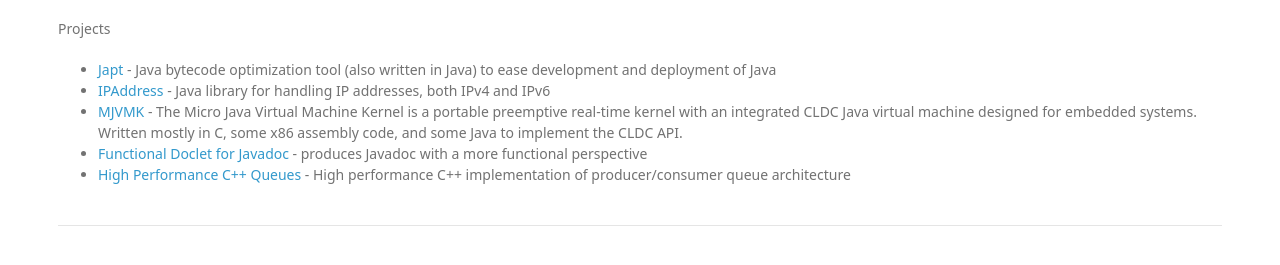
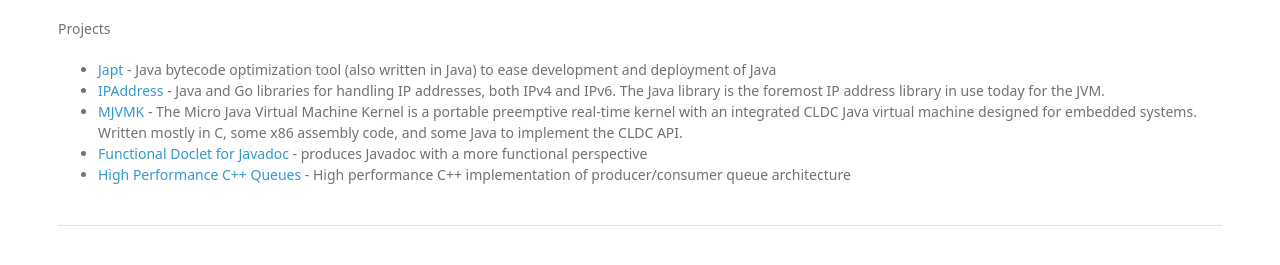
Before and after one commit to seancfoley/seancfoley.github.io, a plain HTML site: page index.html in a window 1280 px wide. Shown: the part 153-418 px from the top of the page. Drawn offline with Linux system fonts and the light colour scheme; a web font is replaced by a local one.

Commit message:
Update index.html

```diff
--- a/index.html
+++ b/index.html
@@ -27,7 +27,7 @@
 <li>
 <a href="https://seancfoley.github.io/Japt-Bytecode-Optimizer-for-Java/">Japt</a> - Java bytecode optimization tool (also written in Java) to ease development and deployment of Java</li>
 <li>
-<a href="https://seancfoley.github.io/IPAddress/">IPAddress</a> - Java library for handling IP addresses, both IPv4 and IPv6</li>
+<a href="https://seancfoley.github.io/IPAddress/">IPAddress</a> - Java and Go libraries for handling IP addresses, both IPv4 and IPv6.  The Java library is the foremost IP address library in use today for the JVM.</li>
 <li>
 <a href="https://seancfoley.github.io/mjvmk/">MJVMK</a> - The Micro Java Virtual Machine Kernel is a portable preemptive real-time kernel with an integrated CLDC Java virtual machine designed for embedded systems.  Written mostly in C, some x86 assembly code, and some Java to implement the CLDC API.</li>
 <li>
```
